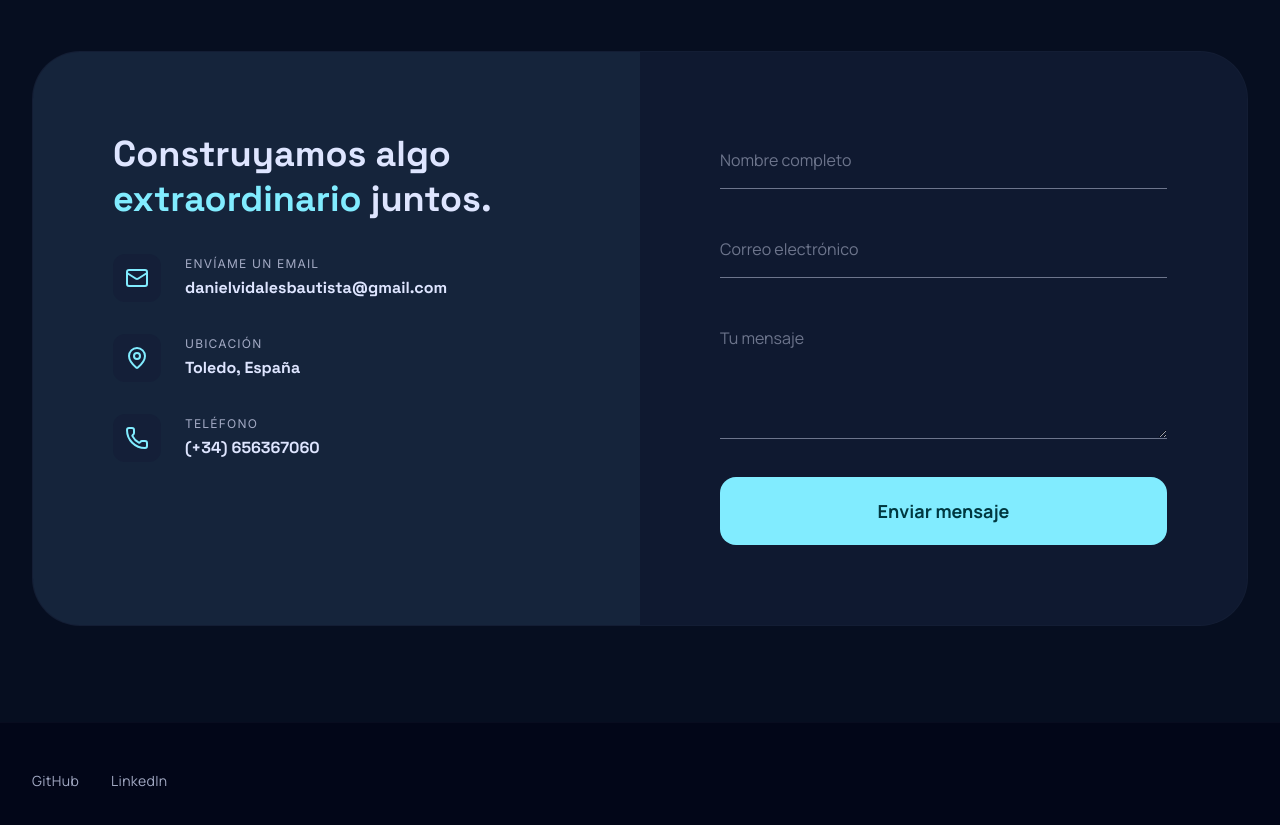
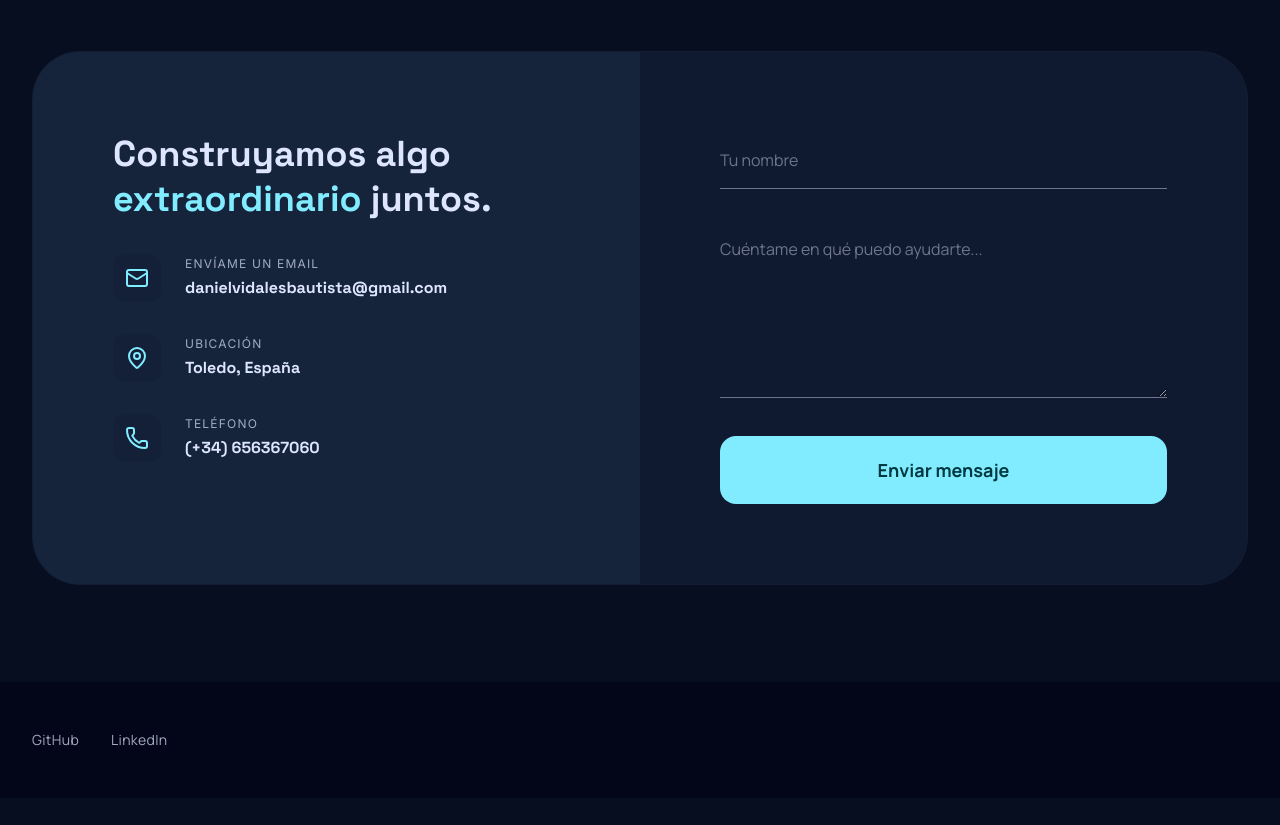
Before and after one commit to Daniel230102/Portfolio-profesional, a React (Vite) app: page / in a window 1280 px wide. Shown: the part 5140-5965 px from the top of the page. After the commit the page ends 5938 px from the top, so only its background shows below. Built offline with nearby package versions, Linux system fonts and the light colour scheme; no server answers.

Commit message:
feat: Implement direct email sending for contact form
Replaces the static email address with a dynamic form that constructs a Gmail compose link. This allows users to send messages directly from the portfolio.

```diff
--- a/src/App.tsx
+++ b/src/App.tsx
@@ -3,6 +3,7 @@
  * SPDX-License-Identifier: Apache-2.0
  */
 
+import { useState, FormEvent } from "react";
 import { motion } from "motion/react";
 import {
   ArrowRight,
@@ -415,7 +416,34 @@ const Projects = () => (
   </section>
 );
 
-const Contact = () => (
+const Contact = () => {
+  const [formData, setFormData] = useState({ name: "", message: "" });
+  const [status, setStatus] = useState<"idle" | "success">("idle");
+
+  const handleSubmit = (e: FormEvent) => {
+    e.preventDefault();
+    if (!formData.name || !formData.message) return;
+
+    const subject = encodeURIComponent(`Nuevo mensaje de ${formData.name}`);
+    const body = encodeURIComponent(
+      `Nombre del remitente: ${formData.name}\n\n` +
+      `Mensaje:\n${formData.message}`
+    );
+
+    // Construct the Gmail direct compose link
+    // The 'to' is set to your email, so the sender will be the visitor
+    const gmailUrl = `https://mail.google.com/mail/?view=cm&fs=1&to=danielvidalesbautista@gmail.com&su=${subject}&body=${body}`;
+
+    // Open Gmail compose in a new tab
+    window.open(gmailUrl, '_blank');
+
+    // Reset form and show success state
+    setStatus("success");
+    setFormData({ name: "", message: "" });
+    setTimeout(() => setStatus("idle"), 5000);
+  };
+
+  return (
     <section className="py-24 px-8 max-w-7xl mx-auto" id="contact">
       <div className="bg-surface-container rounded-[3rem] overflow-hidden border border-outline-variant/10">
         <div className="grid md:grid-cols-2">
@@ -452,30 +480,34 @@ const Contact = () => (
             </div>
           </div>
           <div className="p-12 md:p-20">
-          <form className="space-y-8" onSubmit={(e) => e.preventDefault()}>
+            <form className="space-y-8" onSubmit={handleSubmit}>
               <div className="relative">
                 <input
                   className="w-full bg-transparent border-0 border-b border-outline py-4 px-0 focus:ring-0 focus:border-primary text-on-surface placeholder:text-outline transition-all duration-300"
-                placeholder="Nombre completo"
+                  placeholder="Tu nombre"
                   type="text"
-              />
-            </div>
-            <div className="relative">
-              <input
-                className="w-full bg-transparent border-0 border-b border-outline py-4 px-0 focus:ring-0 focus:border-primary text-on-surface placeholder:text-outline transition-all duration-300"
-                placeholder="Correo electrónico"
-                type="email"
+                  required
+                  value={formData.name}
+                  onChange={(e) => setFormData({ ...formData, name: e.target.value })}
                 />
               </div>
               <div className="relative">
                 <textarea
                   className="w-full bg-transparent border-0 border-b border-outline py-4 px-0 focus:ring-0 focus:border-primary text-on-surface placeholder:text-outline transition-all duration-300"
-                placeholder="Tu mensaje"
-                rows={4}
+                  placeholder="Cuéntame en qué puedo ayudarte..."
+                  rows={6}
+                  required
+                  value={formData.message}
+                  onChange={(e) => setFormData({ ...formData, message: e.target.value })}
                 ></textarea>
               </div>
-            <button className="w-full py-5 bg-primary text-on-primary rounded-2xl font-bold text-lg hover:bg-primary-dim transition-all active:scale-[0.98]">
-              Enviar mensaje
+              <button
+                className={`w-full py-5 rounded-2xl font-bold text-lg transition-all active:scale-[0.98] flex items-center justify-center gap-2 ${
+                  status === "success" ? "bg-emerald-500 text-white" : "bg-primary text-on-primary hover:bg-primary-dim"
+                }`}
+              >
+                {status === "success" ? "¡Abriendo Gmail!" : "Enviar mensaje"}
+                {status === "success" && <Zap size={20} className="animate-pulse" />}
               </button>
             </form>
           </div>
@@ -483,6 +515,7 @@ const Contact = () => (
       </div>
     </section>
   );
+};
 
 const Footer = () => (
   <footer className="w-full border-t border-outline-variant/10 bg-slate-950">
```
Also changed, not shown: package.json (+6 -7 lines), 2 other files (tests, documents, lock files or other folders). Lines whose indentation alone changed are shown as unchanged.
